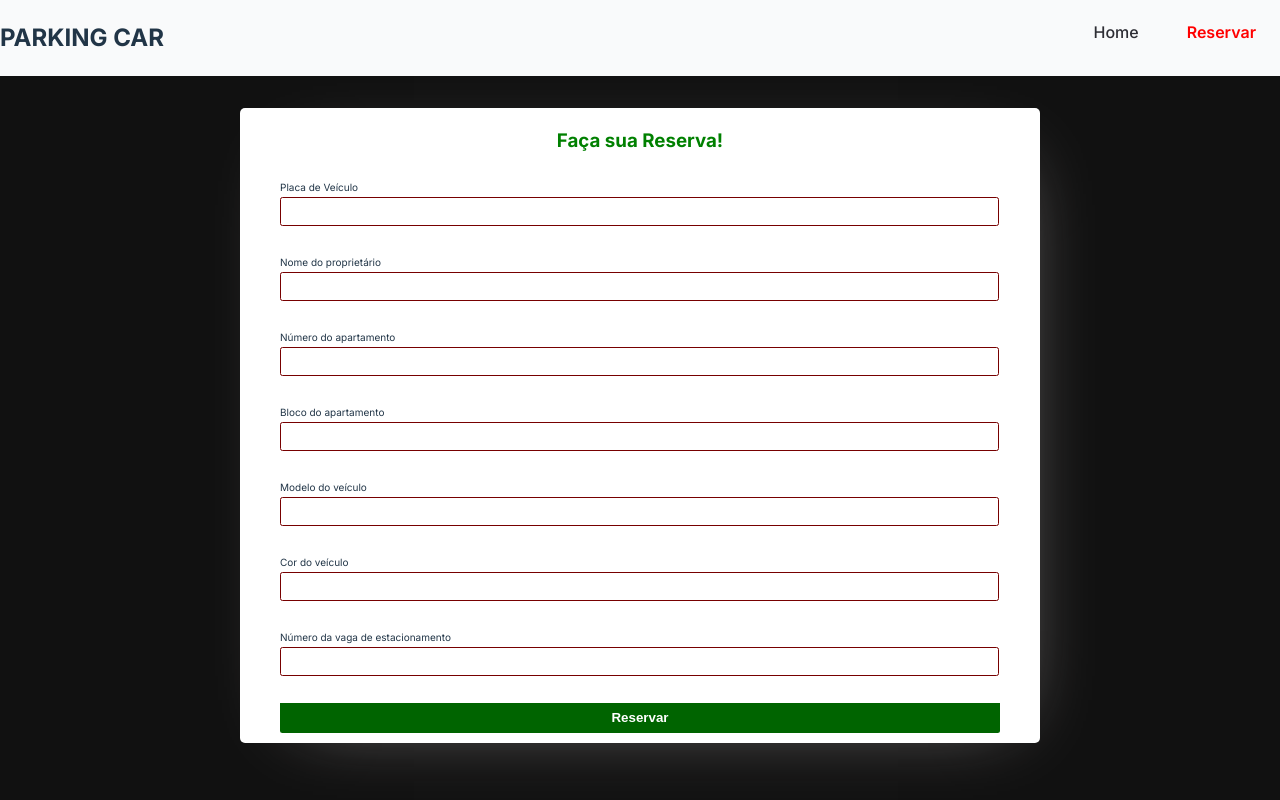
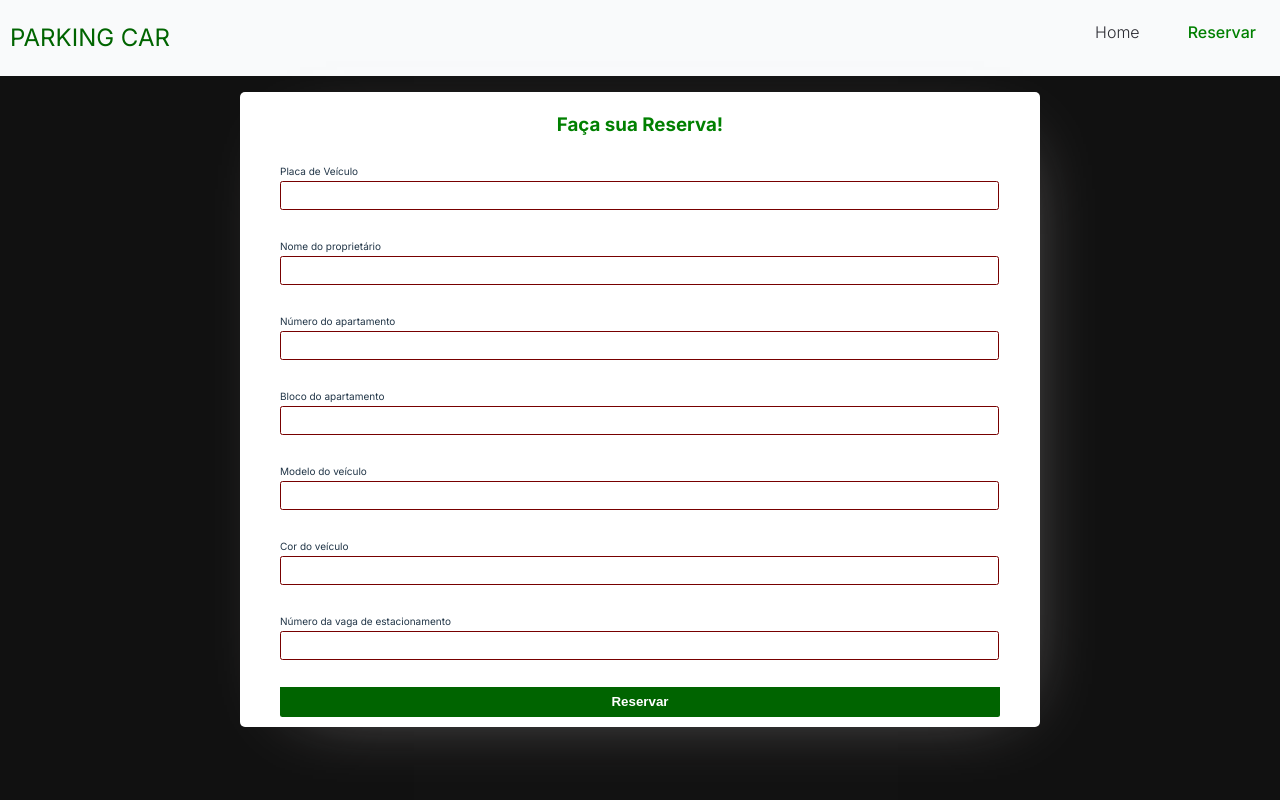
Before and after one commit to DudaFranderlinde/Estacionamento, a React (Vite) app: page /booking in a window 1280 px wide. Built offline with nearby package versions, Linux system fonts and the light colour scheme.

Commit message:
Arrumando padding e alterando cores

```diff
--- a/src/components/NavBar/NavBar.styles.js
+++ b/src/components/NavBar/NavBar.styles.js
@@ -8,15 +8,21 @@ export const NavBar = styled.nav`
     justify-content: space-between;
     height: 100%;
 
+    h1 {
+      color: darkgreen;
+      font-weight: 400;
+      margin-left: 10px;
+    }
+
     a {
-      font-weight: 500;
+      font-weight: 300;
       text-decoration: none;
       color: #2d2d34;
     }
 
     a.active {
-      color: red;
-      font-weight: 600;
+      color: green;
+      font-weight: 500;
     }
 `
 
--- a/src/template/DefaultPage/DefaultPage.styles.js
+++ b/src/template/DefaultPage/DefaultPage.styles.js
@@ -7,7 +7,8 @@ export const StyledContainer = styled.div`
   @media screen and (min-width: 870px) {
     width: 100%;
     margin: 0 auto;
-    padding-top: 2em;
-    padding-bottom: 2em;
+    padding-top: 1em;
+    padding-bottom: 1em;
+
   }
 `;
```
